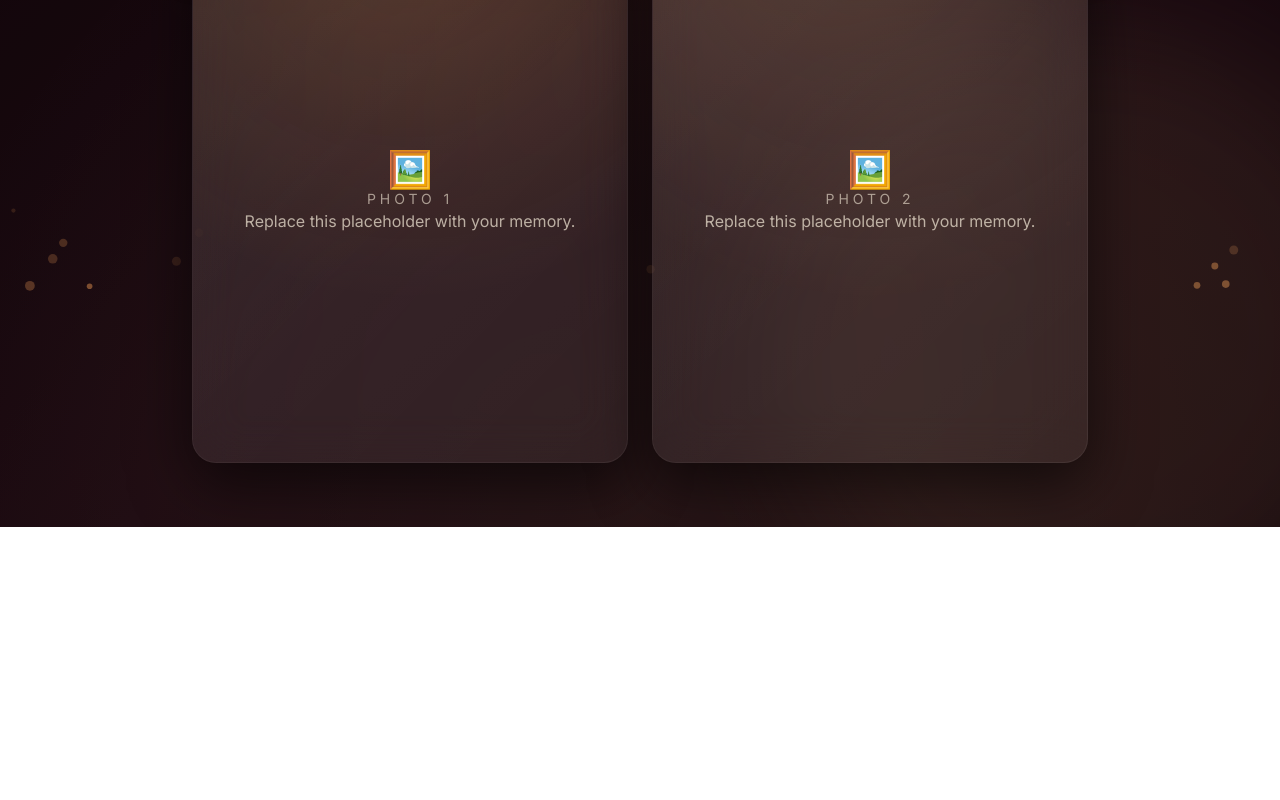
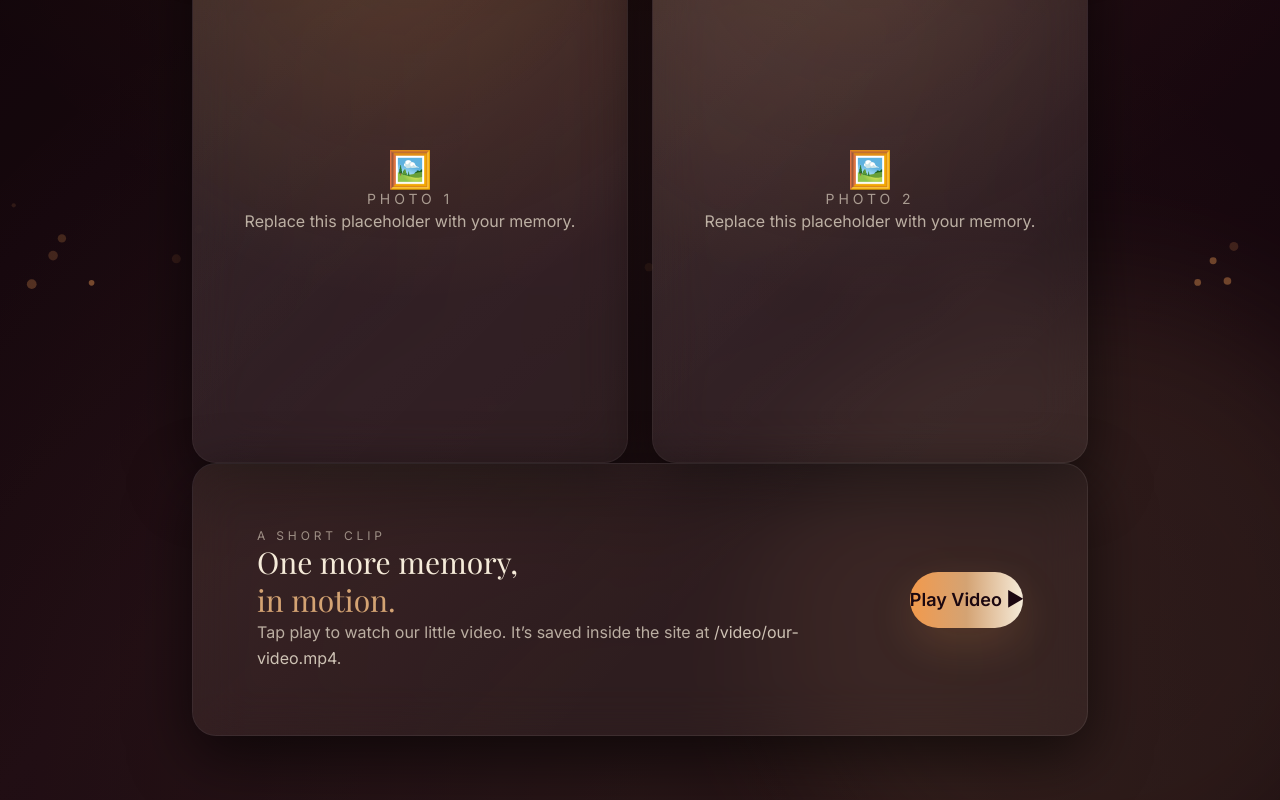
Before and after one commit to DimasJatiS/for-her, a Next.js app: page /final in a window 1280 px wide. Shown: the part 504-1304 px from the top of the page. Before the commit the page ends 1031 px from the top, so only its background shows below. Built offline with nearby package versions, Linux system fonts and the light colour scheme; a web font is replaced by a local one.

Commit message:
Add built-in video player

```diff
--- a/app/final/page.tsx
+++ b/app/final/page.tsx
@@ -14,7 +14,11 @@ const FloatingParticles = dynamic(() => import('@/components/FloatingParticles')
 
 export default function FinalPage() {
   const [showLetter, setShowLetter] = useState(false);
+  const [showVideo, setShowVideo] = useState(false);
+  const [videoError, setVideoError] = useState(false);
   const [showCountdown, setShowCountdown] = useState(false);
+
+  const videoSrc = '/video/our-video.mp4';
 
   // Set your special date here
   const nextSpecialDate = new Date('2026-03-14T00:00:00'); // Example: March 14, 2026
@@ -96,6 +100,40 @@ export default function FinalPage() {
           </div>
         </div>
 
+        {/* Video */}
+        <div className="mb-10 md:mb-12">
+          <div className="glass-card card-padding">
+            <div className="relative z-10 flex flex-col md:flex-row items-start md:items-center justify-between gap-6 text-left">
+              <div>
+                <p className="text-xs tracking-[0.32em] uppercase text-[#F5EBD9]/55">
+                  A short clip
+                </p>
+                <h2 className="mt-3 font-serif text-2xl md:text-3xl leading-tight">
+                  One more memory,
+                  <span className="block text-[#D4A373]">in motion.</span>
+                </h2>
+                <p className="mt-4 text-base text-[#F5EBD9]/70 leading-relaxed max-w-xl">
+                  Tap play to watch our little video. It’s saved inside the site at
+                  <span className="text-[#F5EBD9]/80"> {videoSrc}</span>.
+                </p>
+              </div>
+
+              <motion.button
+                whileHover={{ scale: 1.03 }}
+                whileTap={{ scale: 0.98 }}
+                type="button"
+                onClick={() => {
+                  setVideoError(false);
+                  setShowVideo(true);
+                }}
+                className="h-12 md:h-14 px-6 md:px-8 rounded-full font-semibold text-base md:text-lg text-[#1B0710] bg-gradient-to-r from-[#F2994A] via-[#D4A373] to-[#F5EBD9] shadow-[0_16px_45px_rgba(242,153,74,0.16)] hover:brightness-[1.03] active:brightness-[0.98] transition whitespace-nowrap"
+              >
+                Play Video ▶
+              </motion.button>
+            </div>
+          </div>
+        </div>
+
         {/* Countdown */}
         <AnimatePresence>
           {showCountdown && (
@@ -167,6 +205,66 @@ export default function FinalPage() {
           </motion.div>
         )}
       </AnimatePresence>
+
+      {/* Video modal */}
+      <AnimatePresence>
+        {showVideo && (
+          <motion.div
+            initial={{ opacity: 0 }}
+            animate={{ opacity: 1 }}
+            exit={{ opacity: 0 }}
+            onClick={() => setShowVideo(false)}
+            className="fixed inset-0 bg-black/80 backdrop-blur-sm z-50 flex items-center justify-center px-4"
+          >
+            <motion.div
+              initial={{ scale: 0.92, opacity: 0 }}
+              animate={{ scale: 1, opacity: 1 }}
+              exit={{ scale: 0.92, opacity: 0 }}
+              onClick={(e) => e.stopPropagation()}
+              className="glass-card w-full max-w-3xl overflow-hidden"
+            >
+              <div className="p-5 md:p-6 border-b border-white/10 flex items-center justify-between">
+                <div>
+                  <p className="text-xs tracking-[0.32em] uppercase text-[#F5EBD9]/55">Video</p>
+                  <p className="mt-1 text-sm text-[#F5EBD9]/70">{videoSrc}</p>
+                </div>
+                <button
+                  type="button"
+                  onClick={() => setShowVideo(false)}
+                  className="h-10 px-4 rounded-full border border-white/15 bg-white/[0.05] text-[#F5EBD9] hover:bg-white/[0.08] transition"
+                >
+                  Close
+                </button>
+              </div>
+
+              <div className="p-5 md:p-6">
+                {videoError ? (
+                  <div className="text-center py-10">
+                    <p className="text-lg font-semibold">Video not found</p>
+                    <p className="mt-2 text-[#F5EBD9]/70">
+                      Put your file at <span className="text-[#F5EBD9]/85">public/video/our-video.mp4</span>,
+                      commit, then redeploy.
+                    </p>
+                  </div>
+                ) : (
+                  <div className="relative w-full overflow-hidden rounded-2xl border border-white/10 bg-black/30">
+                    <video
+                      key={videoSrc}
+                      src={videoSrc}
+                      controls
+                      playsInline
+                      preload="metadata"
+                      autoPlay
+                      onError={() => setVideoError(true)}
+                      className="block w-full h-auto"
+                    />
+                  </div>
+                )}
+              </div>
+            </motion.div>
+          </motion.div>
+        )}
+      </AnimatePresence>
     </main>
   );
 }
```
Also changed, not shown: public/video/README.txt (added), 1 other file (tests, documents, lock files or other folders).
